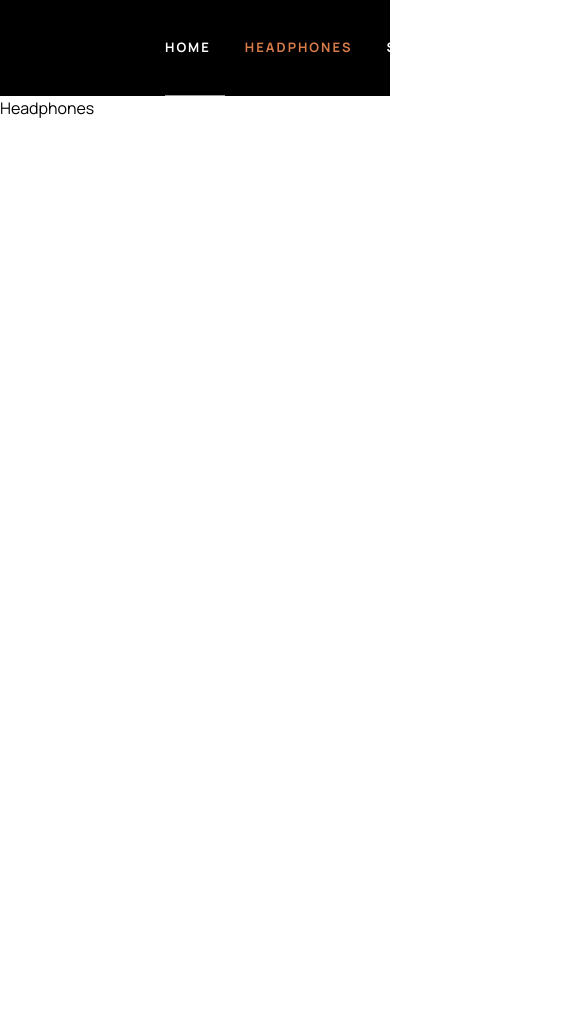
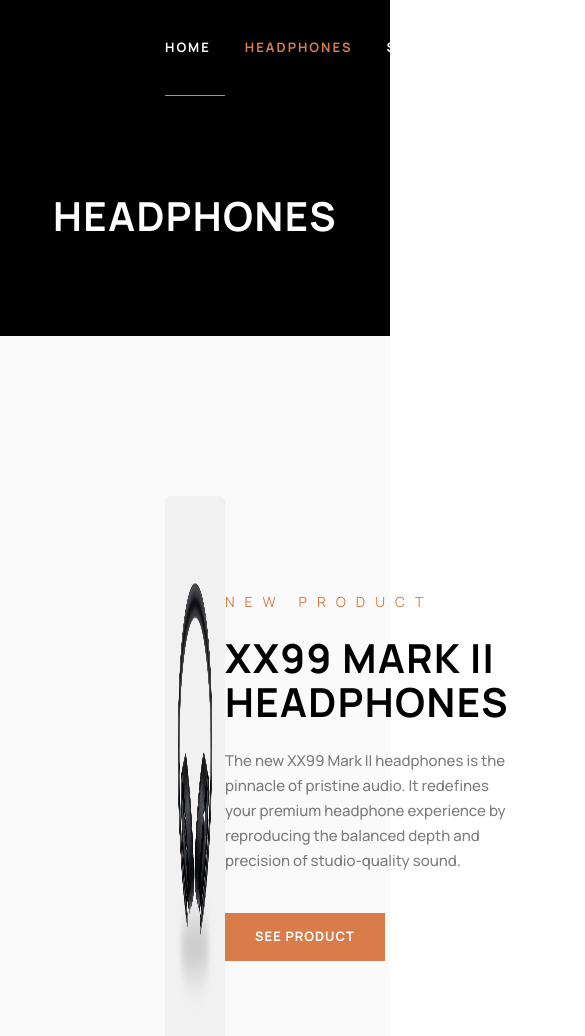
Before and after one commit to Shaimaa01/Audiophile-e-commerce-website, a React (Vite) app: page /headphones in a window 390 px wide. Shown: the top 1036 px of the page, 585 px wide, since content can reach past the window. Before the commit the page ends 844 px from the top, so only its background shows below. Built offline with nearby package versions, Linux system fonts and the light colour scheme.

Commit message:
headphone page

```diff
--- a/src/components/Man.jsx
+++ b/src/components/Man.jsx
@@ -2,7 +2,7 @@ import man from "/public/assets/home/desktop/Bitmap.svg";
 
 function Man() {
   return (
-    <div className=" px-[165px] my-[200px] h-[588px] flex justify-between items-center">
+    <div className=" mx-[165px] my-[160px] h-[588px] flex justify-between items-center">
       <div className="w-[445px] h-[295px]">
         <h2 className="text-black leading-[44px] tracking-[1.43px] font-bold text-[40px] uppercase">
           Bringing you the <span className="text-burnt-orange">best</span> audio
--- a/src/components/ThreeProducts.jsx
+++ b/src/components/ThreeProducts.jsx
@@ -10,7 +10,7 @@ function ThreeProducts() {
   const yx1_earphones = data.find((item) => item.id === 1);
 
   return (
-    <div className="px-[165px] pt-[200px] pb-[168px] ">
+    <div className="mx-[165px] pt-[80px] my-[160px]">
       <div className="flex justify-between items-center w-full">
         <div className=" w-[350px]  h-[204px] bg-light-gray relative pt-[80px] text-center rounded-lg  ">
           <img
--- a/src/pages/HeadphonesPage.jsx
+++ b/src/pages/HeadphonesPage.jsx
@@ -1,7 +1,125 @@
+import Footer from "../components/Footer";
+import Man from "../components/Man";
+import ThreeProducts from "../components/ThreeProducts";
+import data from "../data.json";
+import { useNavigate } from "react-router-dom";
+
 const HeadphonesPage = () => {
-    return <h1>
+  const xx99II = data.find((item) => item.id === 4);
+  const xx99I = data.find((item) => item.id === 3);
+  const xx59 = data.find((item) => item.id === 2);
+
+  const navigate = useNavigate();
+
+  return (
+    <div className="bg-off-white">
+      {/* header */}
       <div className="h-[96px] bg-black"></div>
-    Headphones</h1>;
-  };
 
-  export default HeadphonesPage;
+      {/* headphone header */}
+      <div className="h-[240px] bg-black text-white tracking-[1.43px] font-bold text-[40px] flex items-center justify-center">
+        HEADPHONES
+      </div>
+
+      {/* xx99II */}
+      <div className="my-[160px] mx-[165px] flex h-[560px] justify-between  ">
+        <img
+          src={xx99II.image.desktop}
+          alt="xx99II headphone "
+          className="w-[540px] h-full rounded-md"
+        />
+
+        <div className="flex items-center">
+          <div className=" max-w-[445px]">
+            {xx99II.new && (
+              <p className="font-regular text-[14px] tracking-[10px] text-burnt-orange ">
+                NEW PRODUCT
+              </p>
+            )}
+            <h2 className="font-bold text-black text-[40px] tracking-[1.43px] leading-[44px] py-[24px] uppercase max-w-[360px]">
+              {xx99II.name}
+            </h2>
+            <p className=" text-black font-medium text-[15px] leading-[25px] opacity-[50%] tracking-0">
+              {xx99II.description}
+            </p>
+            <button
+              className="w-[160px] h-[48px] bg-burnt-orange hover:bg-peach text-white mt-[40px] font-bold text-[13px] tracking-[1px] uppercase"
+              onClick={() => navigate(`/product/${xx99II.id}`)}
+            >
+              See Product
+            </button>
+          </div>
+        </div>
+      </div>
+
+      {/* xx99I */}
+      <div className="my-[160px] mx-[165px] flex h-[560px] justify-between  ">
+        <div className="flex items-center">
+          <div className="w-[445px]">
+            {xx99I.new && (
+              <p className="font-regular text-[14px] tracking-[10px] text-burnt-orange ">
+                NEW PRODUCT
+              </p>
+            )}
+            <h2 className="font-bold text-black text-[40px] tracking-[1.43px] leading-[44px] py-[24px] uppercase max-w-[360px]">
+              {xx99I.name}
+            </h2>
+            <p className=" text-black font-medium text-[15px] leading-[25px] opacity-[50%] tracking-0">
+              {xx99I.description}
+            </p>
+            <button
+              className="w-[160px] h-[48px] bg-burnt-orange hover:bg-peach text-white mt-[40px] font-bold text-[13px] tracking-[1px] uppercase"
+              onClick={() => navigate(`/product/${xx99I.id}`)}
+            >
+              See Product
+            </button>
+          </div>
+        </div>
+        <img
+          src={xx99I.image.desktop}
+          alt="xx99I headphone "
+          className="w-[540px] h-full rounded-md"
+        />
+      </div>
+
+      {/* xx59 */}
+      <div className="mt-[160px] mx-[165px] flex h-[560px] justify-between  ">
+        <img
+          src={xx59.image.desktop}
+          alt="xx99II headphone "
+          className="w-[540px] h-full rounded-md"
+        />
+
+        <div className="flex items-center">
+          <div className=" max-w-[445px]">
+            {xx59.new && (
+              <p className="font-regular text-[14px] tracking-[10px] text-burnt-orange ">
+                NEW PRODUCT
+              </p>
+            )}
+            <h2 className="font-bold text-black text-[40px] tracking-[1.43px] leading-[44px] py-[24px] uppercase max-w-[360px]">
+              {xx59.name}
+            </h2>
+            <p className=" text-black font-medium text-[15px] leading-[25px] opacity-[50%] tracking-0">
+              {xx59.description}
+            </p>
+            <button
+              className="w-[160px] h-[48px] bg-burnt-orange hover:bg-peach text-white mt-[40px] font-bold text-[13px] tracking-[1px] uppercase"
+              onClick={() => navigate(`/product/${xx59.id}`)}
+            >
+              See Product
+            </button>
+          </div>
+        </div>
+      </div>
+
+      <ThreeProducts/>
+
+      <Man/>
+
+      <Footer/>
+    </div>
+  );
+};
+
+export default HeadphonesPage;
--- a/src/pages/HomePage.jsx
+++ b/src/pages/HomePage.jsx
@@ -5,7 +5,6 @@ import zx7 from "/public/assets/home/desktop/image-speaker-zx7.jpg";
 import zx9 from "/public/assets/home/desktop/image-speaker-zx9.png";
 import circles from "/assets/home/desktop/pattern-circles.svg";
 import earphones from "/public/assets/home/desktop/image-earphones-yx1.jpg";
-
 import { useNavigate } from "react-router-dom";
 import Footer from "../components/Footer";
 import Man from "../components/Man";
@@ -46,7 +45,7 @@ const HomePage = () => {
               made for the passionate music enthusiast.
             </p>
             <button
-              className="w-[160px] h-[48px] bg-burnt-orange hover:bg-peach text-white mt-[40px] font-bold text-[13px] tracking-[1px]"
+              className="w-[160px] h-[48px] bg-burnt-orange hover:bg-peach text-white mt-[40px] font-bold text-[13px] tracking-[1px] uppercase"
               onClick={() => navigate(`/product/${product.id}`)}
             >
               See Product
```
